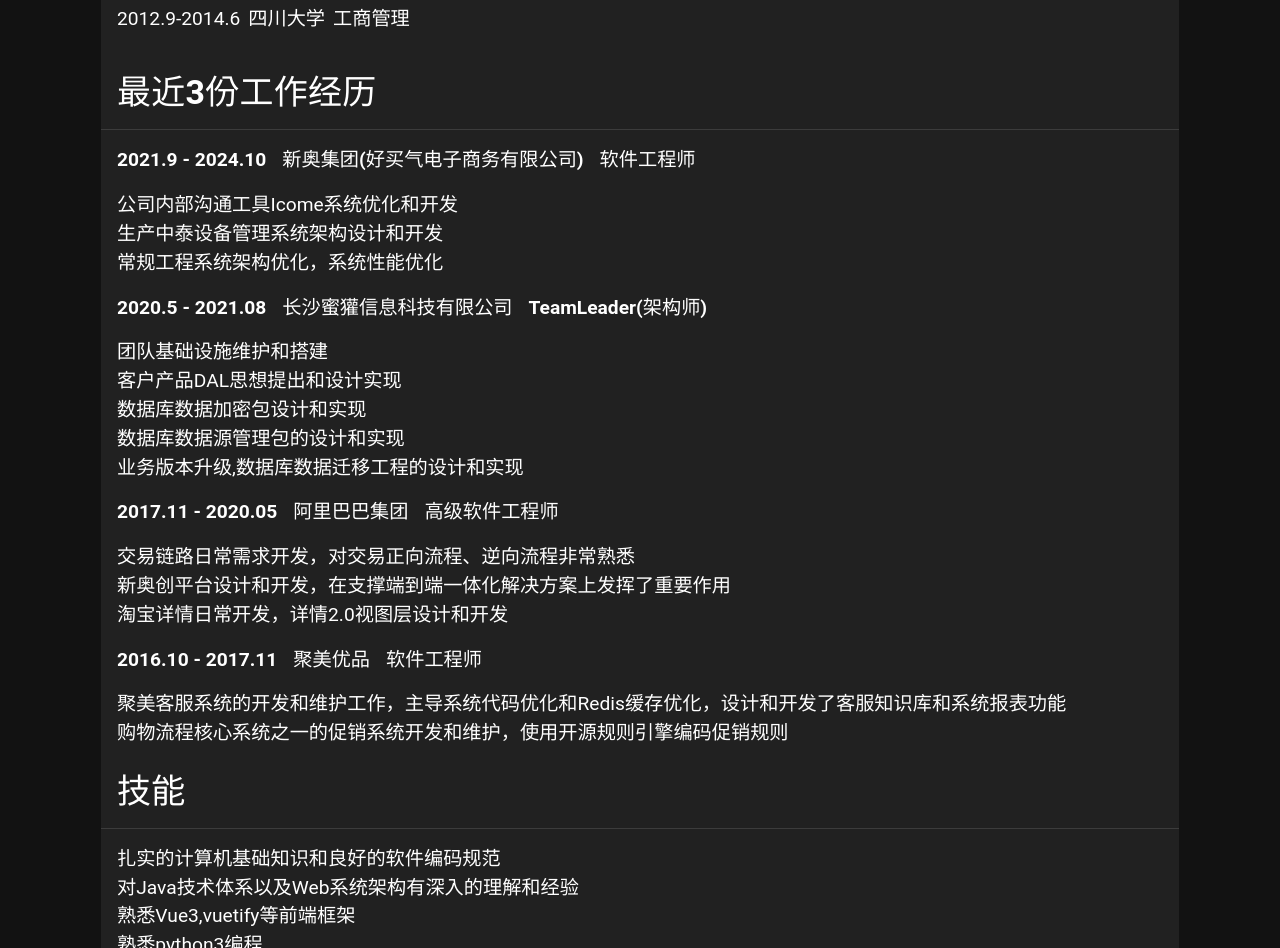
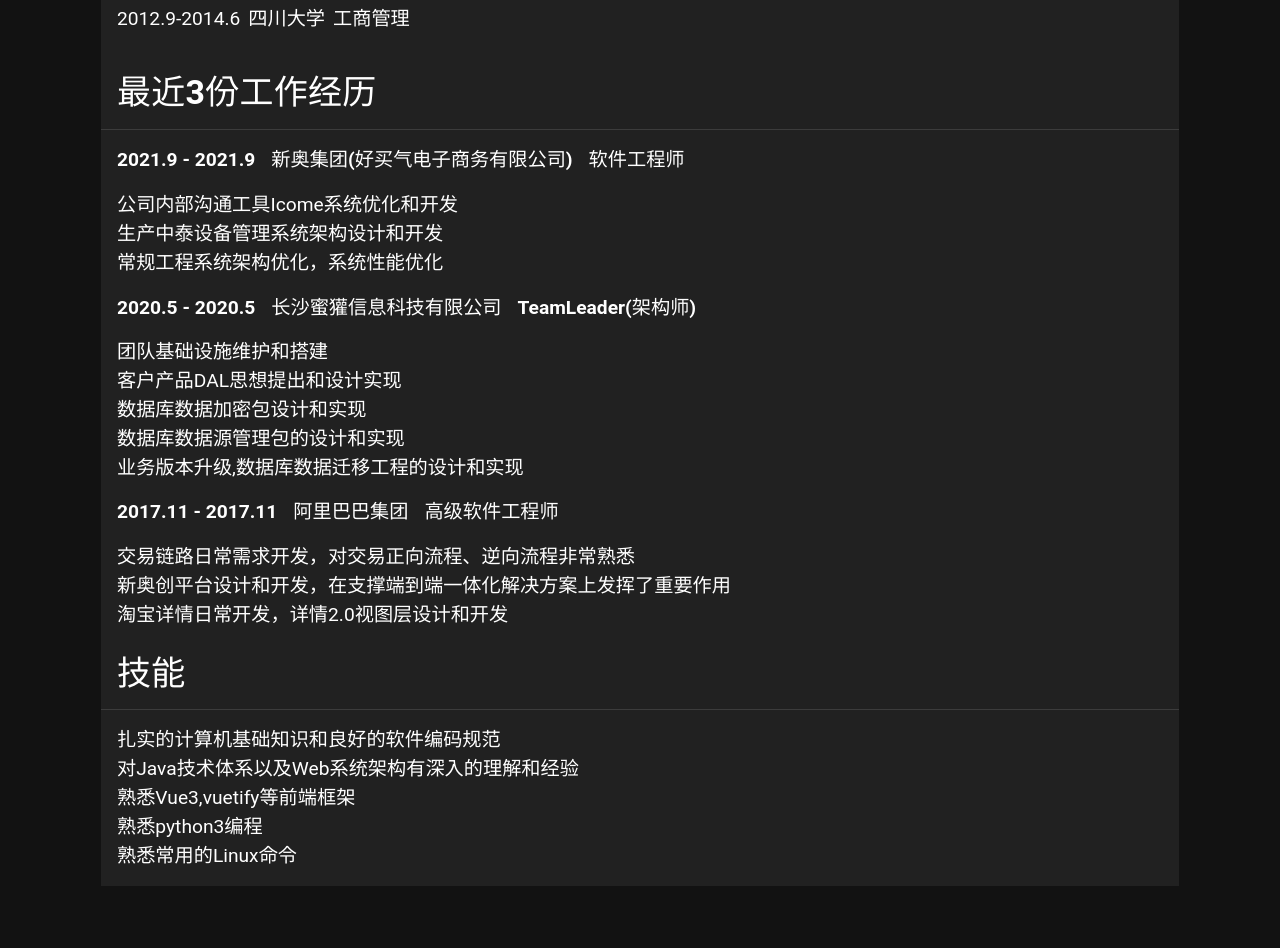
Before and after one commit to 34benma/resume_fe, a Vue app: page / in a window 1280 px wide. Shown: the part 720-1668 px from the top of the page. Built offline with nearby package versions, Linux system fonts and the light colour scheme.

Commit message:
完善逻辑

```diff
--- a/src/components/Work.vue
+++ b/src/components/Work.vue
@@ -34,18 +34,11 @@
 
 <template>
   <ColumnTitle :title=columnTitle></ColumnTitle>
-  <WorkInfo startYear="2021.9" endYear="2024.10" companyName="新奥集团(好买气电子商务有限公司)" title="软件工程师"
-    :desc="['公司内部沟通工具Icome系统优化和开发', '生产中泰设备管理系统架构设计和开发', '常规工程系统架构优化，系统性能优化']">
-  </WorkInfo>
-  <WorkInfo startYear="2020.5" endYear="2021.08" companyName="长沙蜜獾信息科技有限公司" title="TeamLeader(架构师)"
-    :desc="['团队基础设施维护和搭建', '客户产品DAL思想提出和设计实现', '数据库数据加密包设计和实现', '数据库数据源管理包的设计和实现', '业务版本升级,数据库数据迁移工程的设计和实现']">
-  </WorkInfo>
-  <WorkInfo startYear="2017.11" endYear="2020.05" companyName="阿里巴巴集团" title="高级软件工程师"
-    :desc="['交易链路日常需求开发，对交易正向流程、逆向流程非常熟悉', '新奥创平台设计和开发，在支撑端到端一体化解决方案上发挥了重要作用', '淘宝详情日常开发，详情2.0视图层设计和开发']">
-  </WorkInfo>
-  <WorkInfo startYear="2016.10" endYear="2017.11" companyName="聚美优品" title="软件工程师"
-    :desc="['聚美客服系统的开发和维护工作，主导系统代码优化和Redis缓存优化，设计和开发了客服知识库和系统报表功能', '购物流程核心系统之一的促销系统开发和维护，使用开源规则引擎编码促销规则']">
-  </WorkInfo>
+  <v-sheet v-for="(item, index) in workInfoArray" :key="index">
+    <WorkInfo :startYear="item.startYear" :endYear="item.startYear" :companyName="item.companyName" :title="item.title"
+      :desc="item.desc">
+    </WorkInfo>
+  </v-sheet>
 </template>
 
 <style scoped></style>
```
